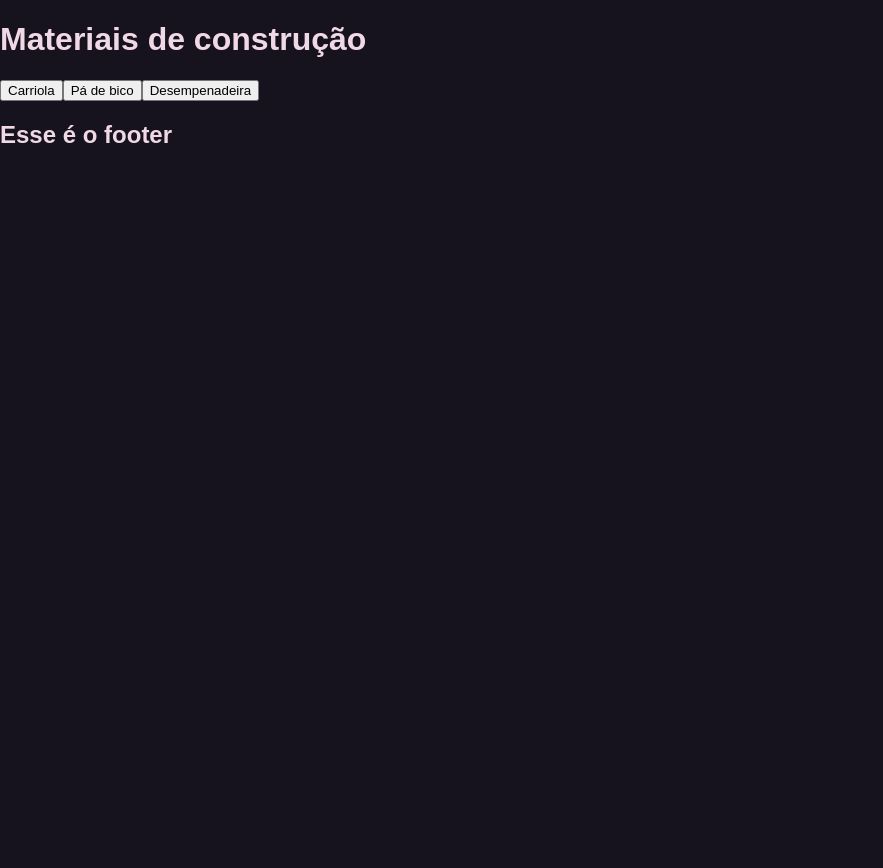
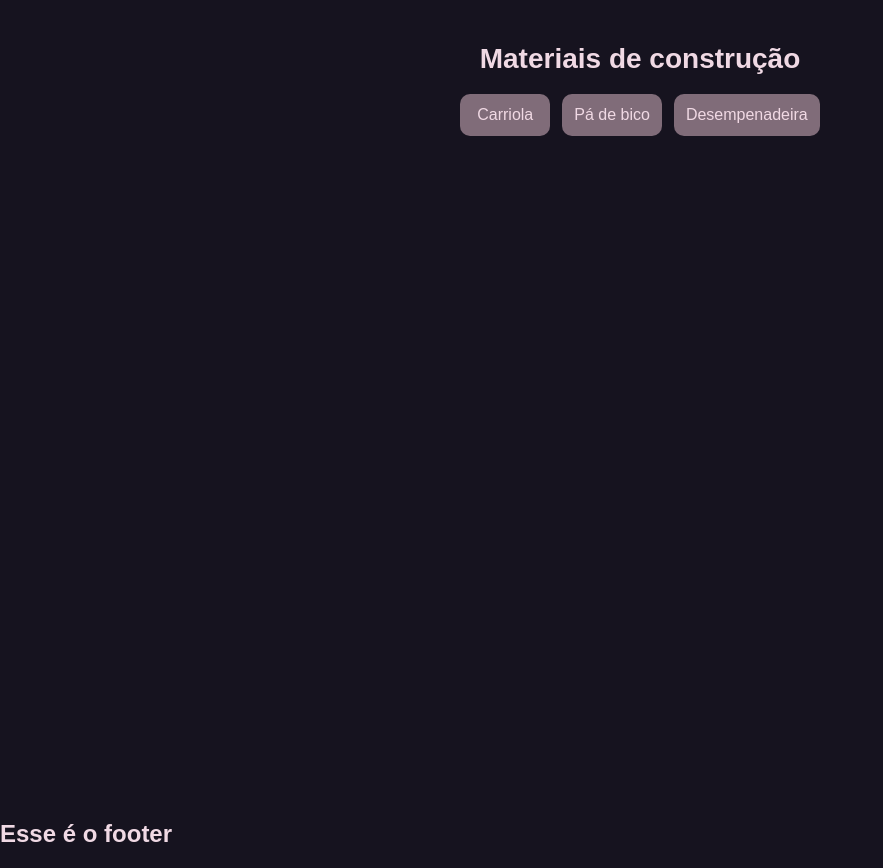
Before and after one commit to renataaap/calculadora, a Next.js app: page /materiais in a window 1280 px wide. Shown: the whole page, without its empty margins (0-883 px from the left). Before the commit the page ends 800 px from the top, so only its background shows below. Built offline with nearby package versions, Linux system fonts and the light colour scheme.

Commit message:
refactor: improve structure and styling of the Materiais component

```diff
--- a/app/materiais/page.tsx
+++ b/app/materiais/page.tsx
@@ -1,23 +1,25 @@
 'use client'
-import { use, useState } from "react"
+import { useState } from "react"
 
 export default function Materiais() {
     const [ferramentas, setFerramentas] = useState('');
     return (
-        <>
+        <div className="informacoes">
             <h1>Materiais de construção</h1>
-            <button onClick={() => setFerramentas('1')}>Carriola</button>
-            <button onClick={() => setFerramentas('2')}>Pá de bico</button>
-            <button onClick={() => setFerramentas('3')}>Desempenadeira</button>
-            {ferramentas ==  '1' &&
+            <div className="botoes-info">
+                <button className="botao" onClick={() => setFerramentas('1')}>Carriola</button>
+                <button className="botao" onClick={() => setFerramentas('2')}>Pá de bico</button>
+                <button className="botao" onClick={() => setFerramentas('3')}>Desempenadeira</button>
+            </div>
+            {ferramentas == '1' &&
                 <p>Função: transportar cargas pesadas, entulhos e materiais de construção em geral.</p>
             }
-            {ferramentas ==  '2' &&
+            {ferramentas == '2' &&
                 <p>Função: cavar o solo e juntar ou carregar materiais soltos.</p>
             }
-            {ferramentas ==  '3' &&
+            {ferramentas == '3' &&
                 <p>Função: aplicar, nivelar e dar acabamento em argamassa, reboco ou gesso.</p>
             }
-        </>
+        </div>
     )
 }
```
